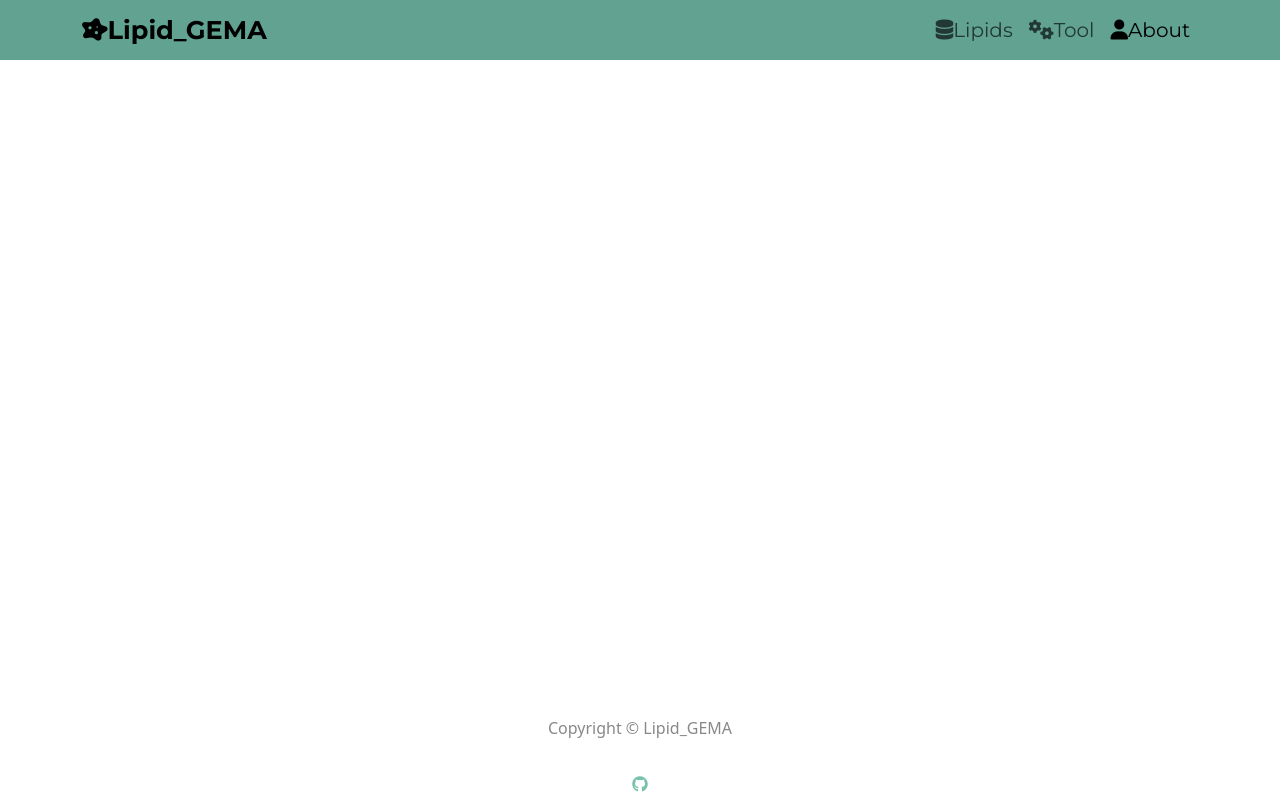
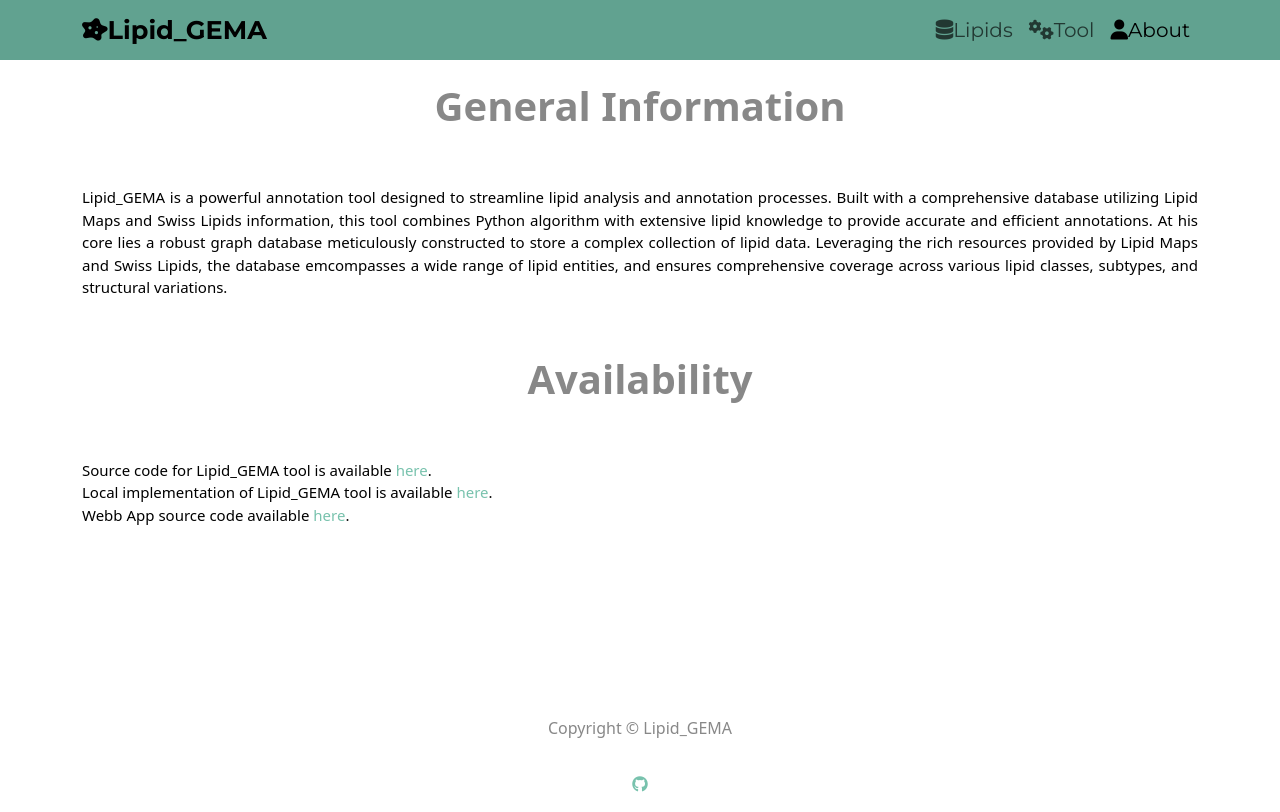
Before and after one commit to AdrianoSilva19/Lipid_GEMA_web, a React (Create React App) app in the folder frontend/: page /about in a window 1280 px wide. Built offline with nearby package versions, Linux system fonts and the light colour scheme.

Commit message:
[ADD] About screen

```diff
--- a/frontend/src/App.js
+++ b/frontend/src/App.js
@@ -5,7 +5,7 @@
 import LipidsGenerics from './screens/LipidsGenerics'
 import LipidScreen from './screens/LipidScreen'
 import HomeScreen from './screens/HomeScreen'
-
+import AboutScreen from './screens/AboutScreen'
 
 
 function App() {
@@ -19,6 +19,7 @@
             <Route path="/class" element={<LipidsGenerics />} />
             <Route path="/lipid/:id" element={<LipidScreen />} />
             <Route path="/" element={<HomeScreen />} />
+            <Route path="/about" element={<AboutScreen />} />
           </Routes>
         </Container>
       </main>
--- a/frontend/src/components/TabList.js
+++ b/frontend/src/components/TabList.js
@@ -18,26 +18,36 @@
               <Col style={{marginTop: '15px'}}>
                       <ListGroup variant="secondary">
                          <ListGroup.Item variant="Light" style={{ fontSize: '17px', padding: '10px',  textAlign: 'left'}}>
-                            <b style={{ marginRight: '10px' }}>FORMULA:</b> {lipid.formula}
+
+                            <b style={{ marginRight: '10px' }}>FORMULA:</b>
+
+                            {lipid.formula !== undefined ?(
+                              <a>{lipid.formula}</a> ): "NaN"}
+
                           </ListGroup.Item>
 
                          <ListGroup.Item variant="Light" style={{ fontSize: '17px', padding: '10px',  textAlign: 'left'}}>
-                            <b style={{ marginRight: '10px' }}>CHARGE:</b> {lipid.charge}
+                            <b style={{ marginRight: '10px' }}>CHARGE:</b>  {lipid.charge !== undefined ?(
+                              <a>{lipid.charge}</a>): "NaN"}
                           </ListGroup.Item>
 
                           <ListGroup.Item variant="Light" style={{ fontSize: '17px', padding: '10px',  textAlign: 'left'}}>
-                            <b style={{ marginRight: '10px' }}>SMILES:</b> {lipid.smiles}
+                            <b style={{ marginRight: '10px' }}>SMILES:</b>  {lipid.smiles !== undefined ?(
+                              <a>{lipid.smiles} </a>): "NaN"}
                           </ListGroup.Item>
                           <ListGroup.Item variant="Light" style={{ fontSize: '17px', padding: '10px',  textAlign: 'left'}}>
-                            <b style={{ marginRight: '10px' }}>INCHI:</b> {lipid.Inchi}
+                            <b style={{ marginRight: '10px' }}>INCHI:</b> {lipid.inchi !== undefined ?(
+                              <a>{lipid.inchi} </a>): "NaN"}
                           </ListGroup.Item>
 
                           <ListGroup.Item variant="Light" style={{ fontSize: '17px', padding: '10px',  textAlign: 'left' }}>
-                            <b style={{ marginRight: '10px' }}>INCHIKEY:</b> {lipid.inchikey}
+                            <b style={{ marginRight: '10px' }}>INCHIKEY:</b>  {lipid.inchikey !== undefined ?(
+                              <a>{lipid.inchikey}</a> ): "NaN"}
                           </ListGroup.Item>
 
                           <ListGroup.Item variant="Light" style={{ fontSize: '17px', padding: '10px',  textAlign: 'left'}}>
-                            <b style={{ marginRight: '10px' }}>MASS:</b> {lipid.mass}
+                            <b style={{ marginRight: '10px' }}>MASS:</b> {lipid.mass !== undefined ?(
+                              <a>{lipid.mass}</a> ): "NaN"}
                           </ListGroup.Item>
 
 
@@ -56,28 +66,36 @@
 
                          <ListGroup.Item variant="Light" style={{ fontSize: '17px', padding: '10px',  textAlign: 'left'}}>
                             <b style={{ marginRight: '10px' }}>SWISS LIPIDS ID:</b>
-                            <a href={`https://www.swisslipids.org/#/entity/${lipid.swiss_lipids_id}/`}  target="_blank" rel="noreferrer">
+                            {lipid.swiss_lipids_id !== undefined ?(
+                            <a href={`https://www.swisslipids.org/#/entity/${lipid.swiss_lipids_id}/`}  target="_blank" rel="noreferrer" style={{ textDecoration: 'none' }}>
                             {lipid.swiss_lipids_id}
                               </a>
+                               ): "NaN"}
                           </ListGroup.Item>
 
                           <ListGroup.Item variant="Light" style={{ fontSize: '17px', padding: '10px',  textAlign: 'left'}}>
                             <b style={{ marginRight: '10px' }}>LIPID MAPS ID:</b>
-                            <a href={`https://www.lipidmaps.org/databases/lmsd/${lipid.lipidmaps_id}/`}  target="_blank" rel="noreferrer">
+                            {lipid.lipidmaps_id !== undefined ?(
+                            <a href={`https://www.lipidmaps.org/databases/lmsd/${lipid.lipidmaps_id}/`}  target="_blank" rel="noreferrer" style={{ textDecoration: 'none' }}>
                             {lipid.lipidmaps_id}
                               </a>
+                               ): "NaN"}
                           </ListGroup.Item>
                           <ListGroup.Item variant="Light" style={{ fontSize: '17px', padding: '10px',  textAlign: 'left'}}>
                             <b style={{ marginRight: '10px' }}>MODEL SEED ID:</b>
-                            <a href={`https://modelseed.org/biochem/compounds/${lipid.model_seed_id}/`}  target="_blank" rel="noreferrer">
-                            {lipid.model_seed_id}
-                              </a>
+                            {lipid.model_seed_id !== undefined ? (
+                                <a href={`https://modelseed.org/biochem/compounds/${lipid.model_seed_id}/`} target="_blank" rel="noreferrer" style={{ textDecoration: 'none' }}>
+                                    {lipid.model_seed_id}
+                                </a>
+                            ) : "NaN"}
                           </ListGroup.Item>
                           <ListGroup.Item variant="Light" style={{ fontSize: '17px', padding: '10px',  textAlign: 'left'}}>
-                            <b style={{ marginRight: '10px' }}>CHEBI ID:</b> {lipid.chebi_id}
-                            <a href={`https://modelseed.org/biochem/compounds/${lipid.chebi_id}/`}  target="_blank" rel="noreferrer">
+                            <b style={{ marginRight: '10px' }}>CHEBI ID:</b>
+                            {lipid.chebi_id !== undefined ?(
+                            <a href={`https://modelseed.org/biochem/compounds/${lipid.chebi_id}/`}  target="_blank" rel="noreferrer" style={{ textDecoration: 'none' }}>
                             {lipid.chebi_id}
                               </a>
+                              ): "NaN"}
                           </ListGroup.Item>
                       </ListGroup>
                   </Col>
--- /dev/null
+++ b/frontend/src/screens/AboutScreen.js
@@ -0,0 +1,39 @@
+import SearchBar from '../components/SearchBar'
+import { Container } from 'react-bootstrap'
+import { Row, Col, ListGroup } from 'react-bootstrap'
+
+
+function AboutScreen() {
+
+    return (
+      <div>
+        <Container>
+            <Row style={{ fontSize: '40px', textAlign: 'center' }}>
+                    <strong> General Information</strong>
+            </Row>
+
+        </Container>
+        <Row style={{ fontSize: '15px', textAlign: 'justify', marginTop: '50px', marginBottom: '50px', color: 'black' }}>
+                <a> Lipid_GEMA is a powerful annotation tool designed to streamline lipid analysis and annotation processes.
+                    Built with a comprehensive database utilizing Lipid Maps and Swiss Lipids information, this tool combines
+                    Python algorithm with extensive lipid knowledge to provide accurate and efficient annotations.
+                    At his core lies a robust graph database meticulously constructed to store a complex collection of lipid data.
+                    Leveraging the rich resources provided by Lipid Maps and Swiss Lipids, the database emcompasses a wide range of lipid entities,
+                    and ensures comprehensive coverage across various lipid classes, subtypes, and structural variations.</a>
+        </Row>
+        <Container>
+            <Row style={{ fontSize: '40px', textAlign: 'center' }}>
+                    <strong> Availability </strong>
+            </Row>
+        </Container>
+        <Row style={{ fontSize: '15px', textAlign: 'justify', marginTop: '50px', marginBottom: '50px', color: 'black' }}>
+                <a> Source code for Lipid_GEMA tool is available <a href="https://github.com/jcapels/boimmg" target="_blank" rel="noreferrer" style={{ textDecoration: 'none' }}>here</a>.</a>
+                <a> Local implementation of Lipid_GEMA tool is available <a href="https://github.com/AdrianoSilva19/Lipid_GEM" target="_blank" rel="noreferrer" style={{ textDecoration: 'none' }}>here</a>.</a>
+                <a> Webb App source code available <a href="https://github.com/AdrianoSilva19/Lipid_GEMA_web" target="_blank" rel="noreferrer" style={{ textDecoration: 'none' }}>here</a>.</a>
+
+        </Row>
+  </div>
+    );
+  }
+
+  export default AboutScreen
```
Also changed, not shown: frontend/src/screens/ToolScreen.js (added).
